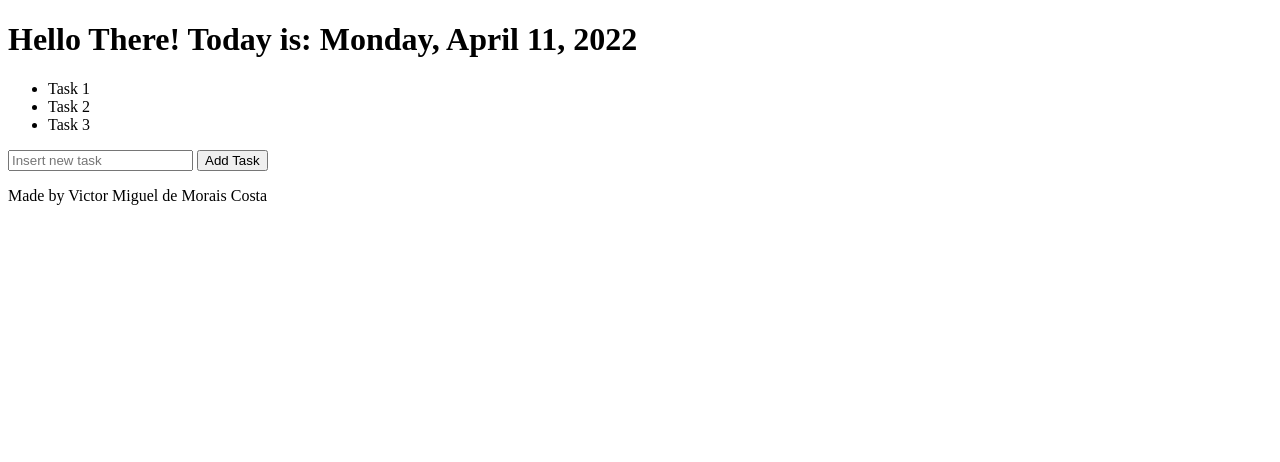
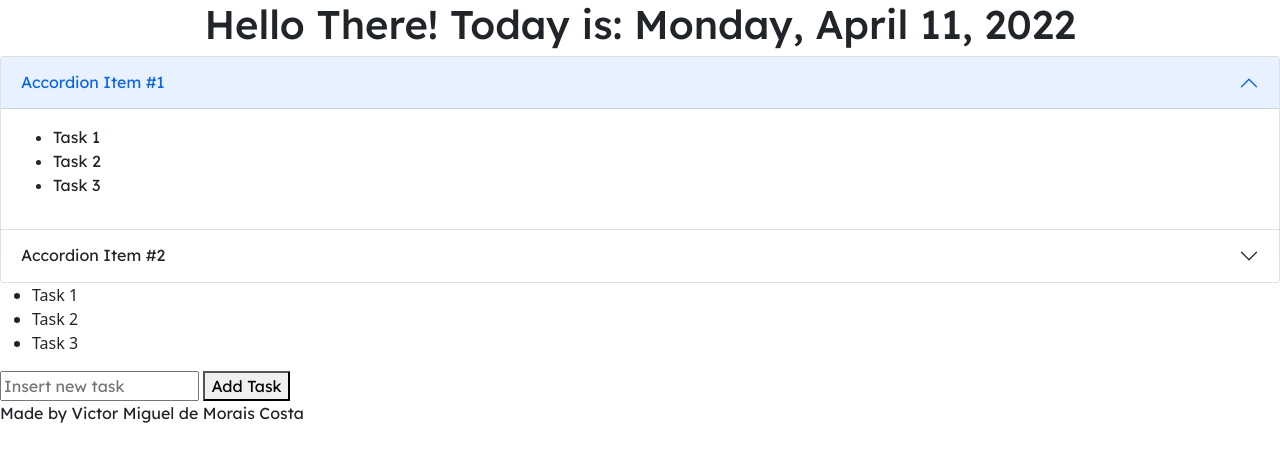
Before and after one commit to vmmc2/Dewit, a Node server app: page / in a window 1280 px wide. Shown: the top 462 px of the page. Run offline with Node 20, Linux system fonts and the light colour scheme.

Commit message:
Changes to the style in several views.

```diff
--- a/public/css/styles.css
+++ b/public/css/styles.css
@@ -0,0 +1,7 @@
+.font-lexend{
+    font-family: 'Lexend', sans-serif;
+}
+
+#greeting{
+    text-align: center;
+}
--- a/views/footer.ejs
+++ b/views/footer.ejs
@@ -1,4 +1,4 @@
-    <footer>
+    <footer class="font-lexend">
         <p> Made by Victor Miguel de Morais Costa </p>
     </footer>
 </html>
--- a/views/header.ejs
+++ b/views/header.ejs
@@ -1,7 +1,20 @@
 <!DOCTYPE HTML>
 <html lang="en" dir="ltr">
     <head>
+        <!-- Required meta tags -->
         <meta charset="utf-8">
+        <meta name="viewport" content="width=device-width, initial-scale=1">
+
         <title> DewIt </title>
+
+        <!-- personal CSS style -->
         <link rel="stylesheet" href="css/styles.css">
+
+        <!-- Bootstrap CSS -->
+        <link href="https://cdn.jsdelivr.net/npm/bootstrap@5.1.3/dist/css/bootstrap.min.css" rel="stylesheet" integrity="sha384-1BmE4kWBq78iYhFldvKuhfTAU6auU8tT94WrHftjDbrCEXSU1oBoqyl2QvZ6jIW3" crossorigin="anonymous">
+
+        <!-- Google Fonts -->
+        <link rel="preconnect" href="https://fonts.googleapis.com">
+        <link rel="preconnect" href="https://fonts.gstatic.com" crossorigin>
+        <link href="https://fonts.googleapis.com/css2?family=Lexend:wght@100;200;300;400;500&display=swap" rel="stylesheet">
     </head>
--- a/views/list.ejs
+++ b/views/list.ejs
@@ -1,6 +1,46 @@
 <%- include("header") -%>
     <body>
-        <h1> Hello There! Today is: <%= currentDay %> </h1>
+
+
+        <div class="font-lexend" id="greeting">
+            <h1> Hello There! Today is: <%= currentDay %> </h1>
+        </div>
+
+        <div class="font-lexend accordion" id="accordionExample">
+            <div class="accordion-item">
+                <h2 class="accordion-header" id="headingOne">
+                    <button class="accordion-button" type="button" data-bs-toggle="collapse" data-bs-target="#collapseOne" aria-expanded="true" aria-controls="collapseOne">
+                        Accordion Item #1
+                    </button>
+                </h2>
+                <div id="collapseOne" class="accordion-collapse collapse show" aria-labelledby="headingOne">
+                    <div class="accordion-body">
+                        <ul class="taskList">
+                            <li> Task 1 </li>
+                            <li> Task 2</li>
+                            <li> Task 3</li>
+                        </ul>
+                    </div>
+                </div>
+            </div>
+            <div class="accordion-item">
+                <h2 class="accordion-header" id="headingTwo">
+                    <button class="accordion-button collapsed" type="button" data-bs-toggle="collapse" data-bs-target="#collapseTwo" aria-expanded="false" aria-controls="collapseTwo">
+                        Accordion Item #2
+                    </button>
+                </h2>
+                <div id="collapseTwo" class="accordion-collapse collapse" aria-labelledby="headingTwo">
+                    <div class="accordion-body">
+                        <ul class="taskList">
+                            <li> Task 1 </li>
+                            <li> Task 2</li>
+                            <li> Task 3</li>
+                        </ul>
+                    </div>
+                </div>
+            </div>
+          </div>
+
 
         <ul>
             <li> Task 1 </li>
@@ -11,9 +51,13 @@
             <% } %>
         </ul>
 
-        <form action="/" method="POST">
+        <form class="font-lexend" action="/" method="POST">
             <input type="text" name="newTask" placeholder="Insert new task" autocomplete="off">
             <button type="submit" name="addTask"> Add Task </button>
         </form>
+
+
+        <!-- Bootstrap JavaScript (Bootstrap Bundle with Popper) -->
+        <script src="https://cdn.jsdelivr.net/npm/bootstrap@5.1.3/dist/js/bootstrap.bundle.min.js" integrity="sha384-ka7Sk0Gln4gmtz2MlQnikT1wXgYsOg+OMhuP+IlRH9sENBO0LRn5q+8nbTov4+1p" crossorigin="anonymous"></script>
     </body>
 <%- include("footer") -%>
```
